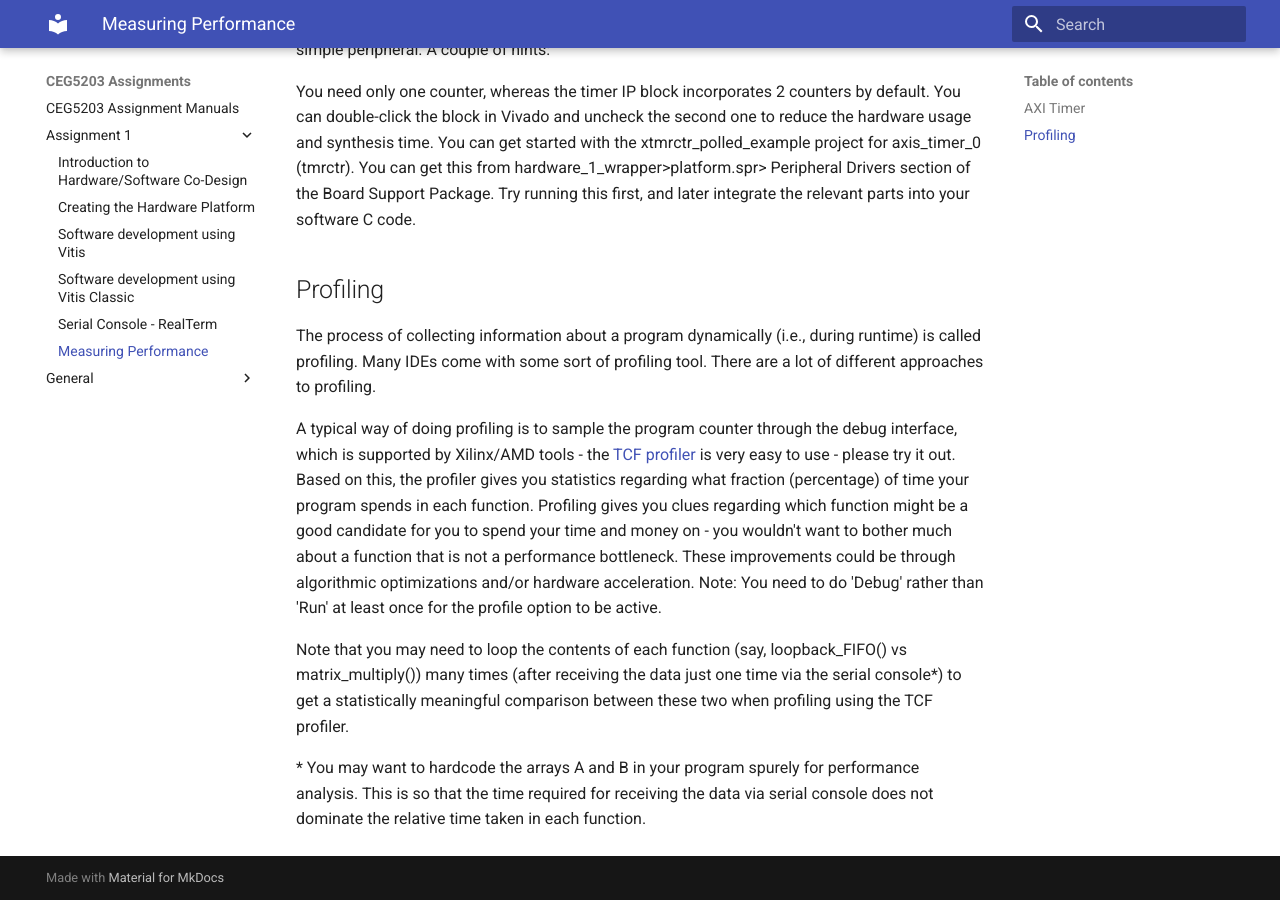
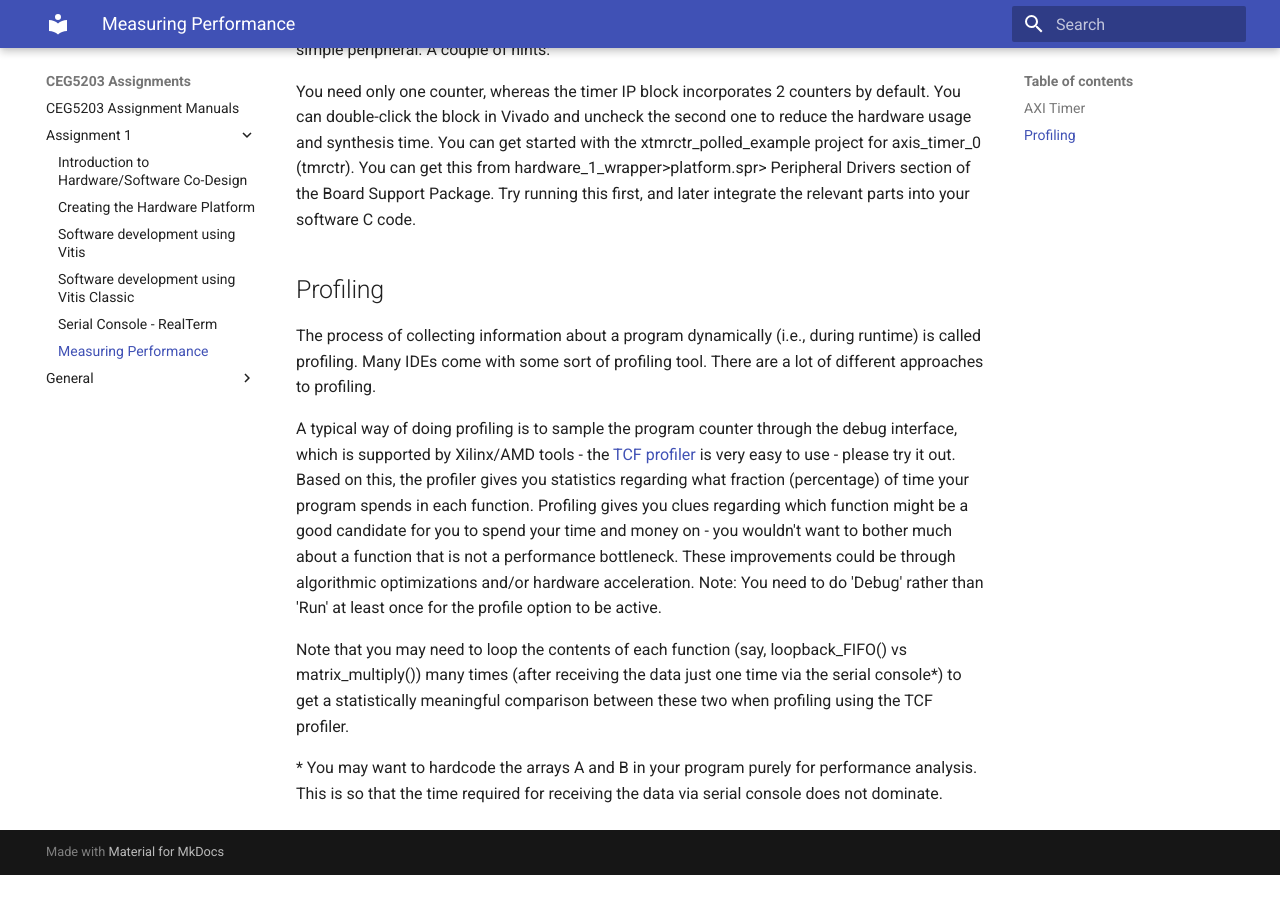
Before and after one commit to NUS-CEG5203/assignments, an MkDocs documentation site: the page built from docs/Assignment_1/5_Performance_Analysis.md, in a window 1280 px wide and 900 px high, scrolled down 635 px. Built offline with MkDocs 1.6.1 and Material for MkDocs 9.7.7, drawn with Linux system fonts in a browser that asks for light colours; after the commit the page ends 1510 px from its top, so only the background shows below that.

Commit message:
Update 5_Performance_Analysis.md

```diff
--- a/docs/Assignment_1/5_Performance_Analysis.md
+++ b/docs/Assignment_1/5_Performance_Analysis.md
@@ -19,4 +19,4 @@ A typical way of doing profiling is to sample the program counter through the de
 
 Note that you may need to loop the contents of each function (say, loopback_FIFO() vs matrix_multiply()) many times (after receiving the data just one time via the serial console\*) to get a statistically meaningful comparison between these two when profiling using the TCF profiler.
 
-\* You may want to hardcode the arrays A and B in your program spurely for performance analysis. This is so that the time required for receiving the data via serial console does not dominate the relative time taken in each function.
+\* You may want to hardcode the arrays A and B in your program purely for performance analysis. This is so that the time required for receiving the data via serial console does not dominate.
```
